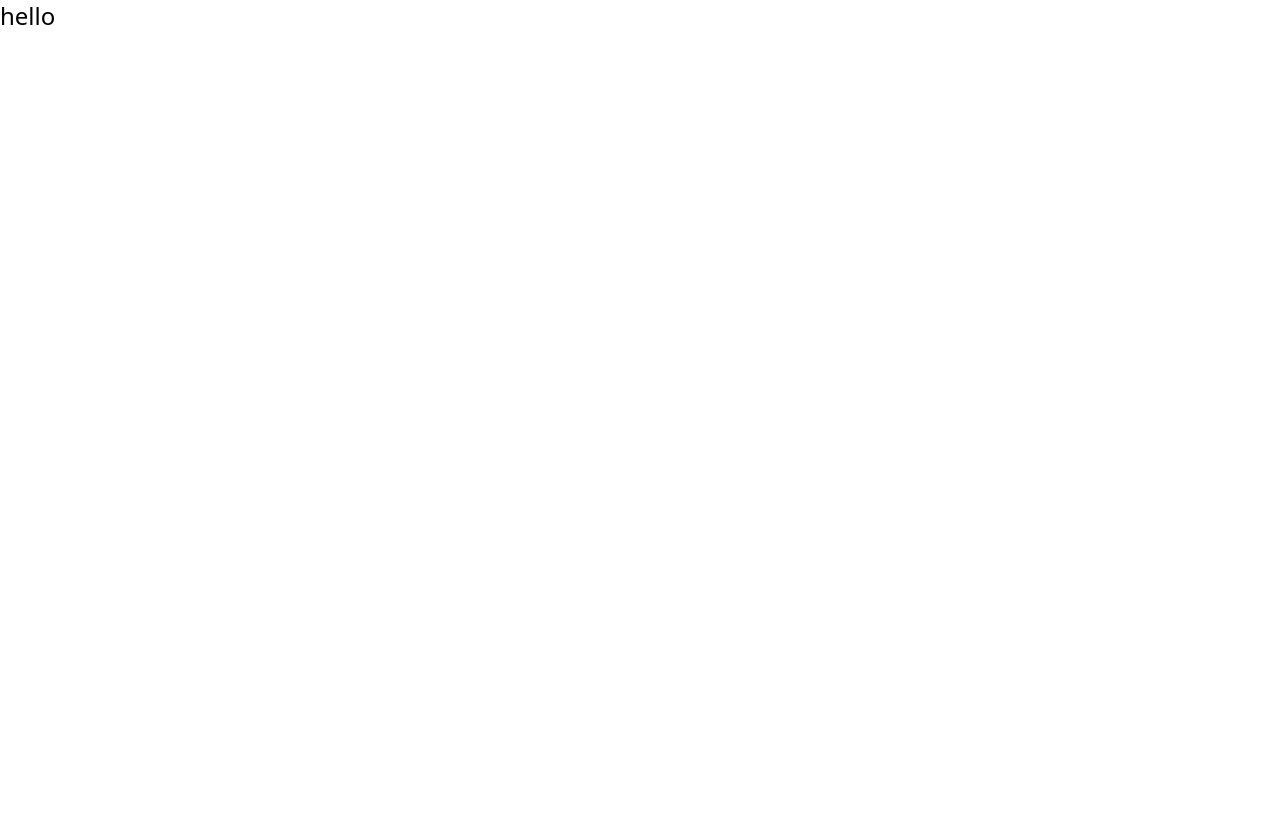
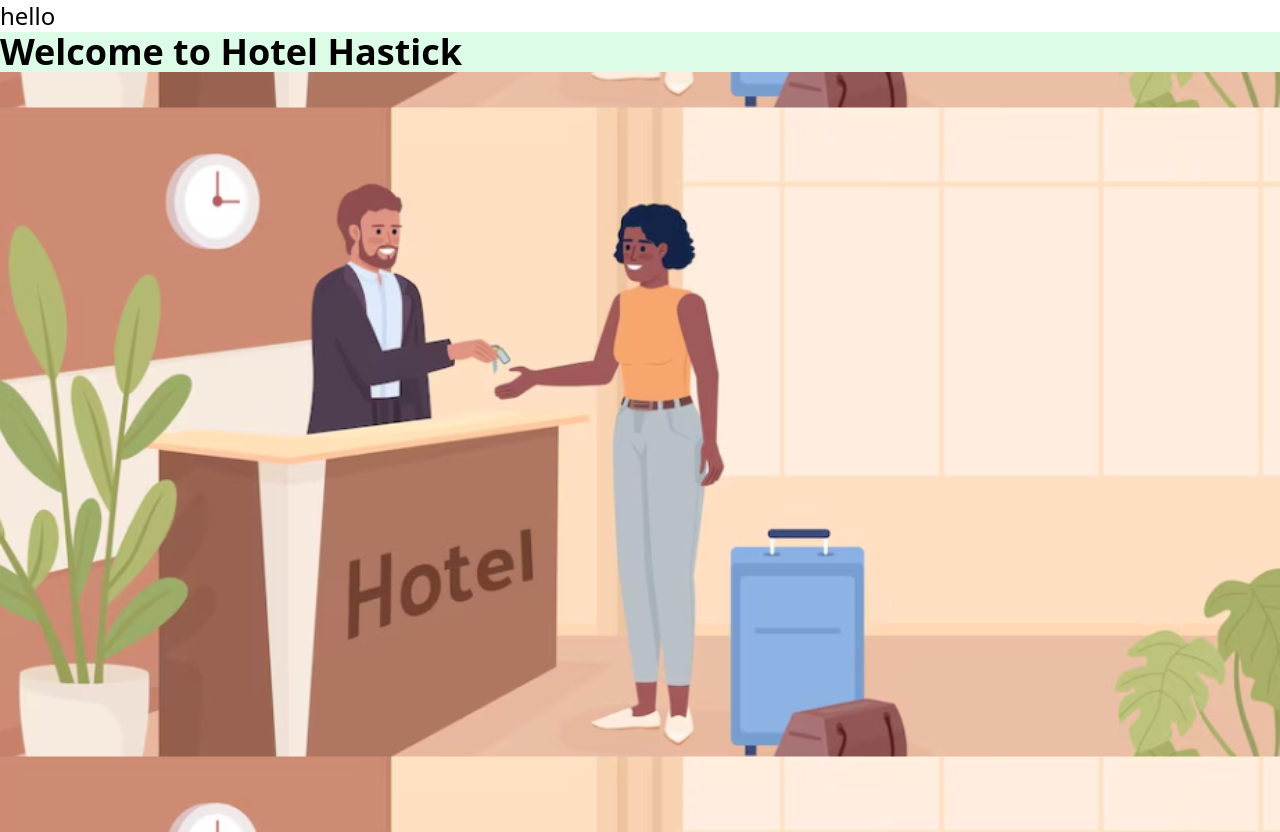
Before and after one commit to Sushant203/GitPractice, a React (Vite) app: page / in a window 1280 px wide. Before the commit the page ends 800 px from the top, so only its background shows below. Built offline with nearby package versions, Linux system fonts and the light colour scheme.

Commit message:
HeroSection created

```diff
--- a/src/App.jsx
+++ b/src/App.jsx
@@ -1,9 +1,16 @@
 import "./App.css";
-
+import { BrowserRouter as Router , Routes, Route } from "react-router-dom";
+import Homepage from '../src/homepage'
 function App() {
   return (
     <>
       <h1 className="text-2xl">hello</h1>
+
+      <Router>
+        <Routes>
+          <Route path="/" element={<Homepage/>}/>
+        </Routes>
+      </Router>
     </>
   );
 }
--- /dev/null
+++ b/src/homepage/HeroSection.jsx
@@ -0,0 +1,21 @@
+import React from 'react'
+import bg from '../assets/bgimage.png'
+const HeroSection = () => {
+  return (
+    <main style={{
+        backgroundImage:`url(${bg})`,
+        backgroundSize:'contain',
+        backgroundPosition:'center',
+        height:'100vh',
+        width:'100%'
+    }
+    }>
+
+        <section className='bg-green-100 text-black font-bold text-4xl'>
+            <h1>Welcome to Hotel Hastick</h1>
+        </section>
+    </main>
+  )
+}
+
+export default HeroSection
--- /dev/null
+++ b/src/homepage/index.jsx
@@ -0,0 +1,10 @@
+import React from 'react'
+import HeroSection from './HeroSection'
+
+const HomePage = () => {
+  return (
+    <div><HeroSection/></div>
+  )
+}
+
+export default HomePage
```
Also changed, not shown: src/assets/bgimage.png (added).
